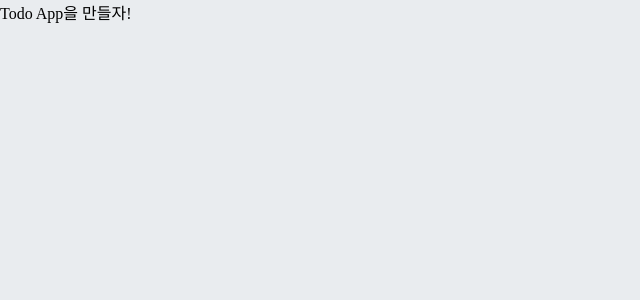
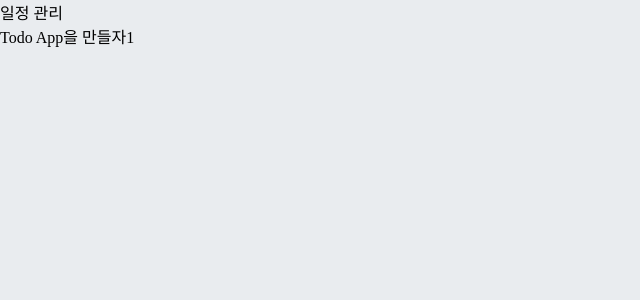
Before and after one commit to dohy-9443/react-todo-app, a React (Create React App) app in the folder todo-app/: page / in a window 1280 px wide. Shown: the top 300 px of the page, without its empty margins (0-640 px from the left). Built offline with nearby package versions, Linux system fonts and the light colour scheme.

Commit message:
렌더링

```diff
--- a/todo-app/src/App.js
+++ b/todo-app/src/App.js
@@ -1,8 +1,8 @@
 import React from 'react';
-import './App.css';
+import TodoTemplate from './components/TodoTemplate';
 
 const App = () => {
-  return <div>Todo App을 만들자!</div>;
+  return <TodoTemplate>Todo App을 만들자1</TodoTemplate>;
 };
 
 export default App;
```
